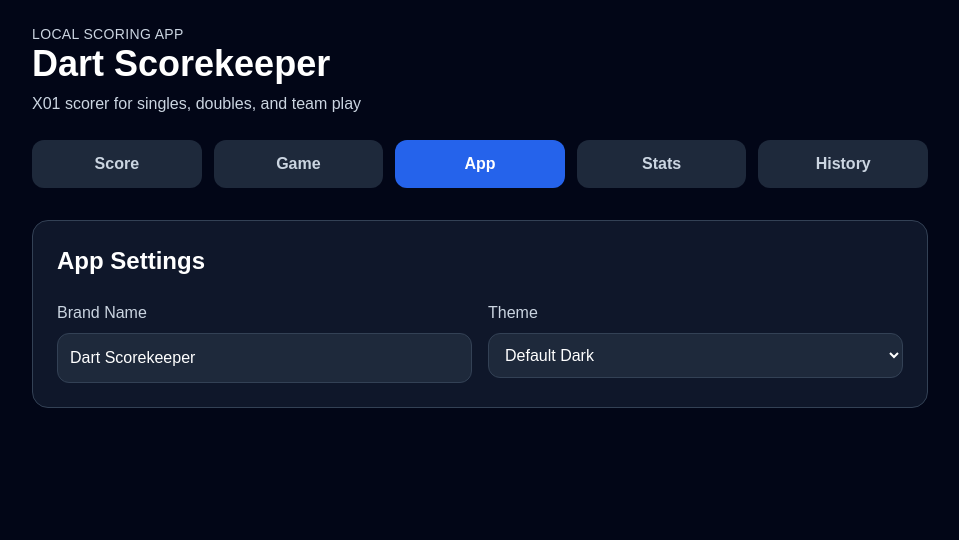
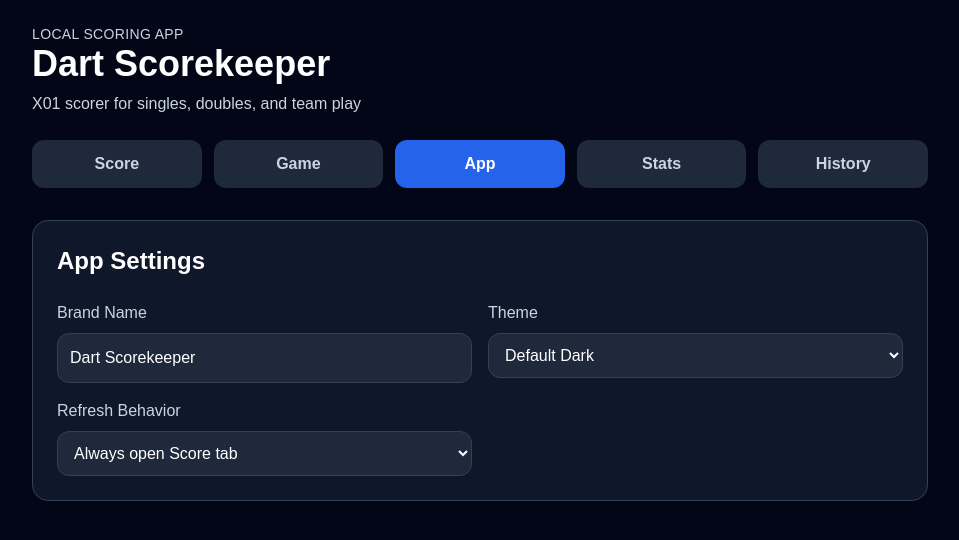
Before and after one commit to bclark303/dart-scorekeeper, a Next.js app: page / in a window 1280 px wide. Both pictures are taken after a click on the button "App". Shown: the top 540 px of the page, without its empty margins (160-1119 px from the left). Built offline with nearby package versions, Linux system fonts and the light colour scheme.

Commit message:
Add refresh behavior setting

```diff
--- a/app/page.tsx
+++ b/app/page.tsx
@@ -12,6 +12,7 @@ import {
   TeamSize,
   ThemeName,
   createTeamSide,
+  RefreshBehavior,
 } from "@/lib/types";
 
 import { ScoreEntry } from "@/components/ScoreEntry";
@@ -42,6 +43,11 @@ export default function Home() {
   // Branding.
   // This is shown in the app header and can later be reused for TV displays/printouts.
   const [brandName, setBrandName] = useState("Dart Scorekeeper");
+
+  // Refresh behavior.
+  // Controls whether a browser refresh opens Score or restores the last tab.
+  const [refreshBehavior, setRefreshBehavior] =
+    useState<RefreshBehavior>("score");
 
   // Match setup options.
   // These control the X01 rules used when a new match is started.
@@ -224,6 +230,14 @@ export default function Home() {
 
       setBrandName(parsedMatch.brandName ?? "Dart Scorekeeper");
 
+      const loadedRefreshBehavior = parsedMatch.refreshBehavior ?? "score";
+      setRefreshBehavior(loadedRefreshBehavior);
+      setActiveView(
+        loadedRefreshBehavior === "last"
+          ? (parsedMatch.activeView ?? "score")
+          : "score",
+      );
+
       setSideOneSize(loadedSideOneSize);
       setSideTwoSize(loadedSideTwoSize);
       setTeamSize(Math.max(loadedSideOneSize, loadedSideTwoSize) as TeamSize);
@@ -294,6 +308,8 @@ export default function Home() {
       bestOfLegs,
       themeName,
       brandName,
+      refreshBehavior,
+      activeView,
       rotationMode,
       dummyScore,
       sideOneSize,
@@ -321,6 +337,8 @@ export default function Home() {
     bestOfLegs,
     themeName,
     brandName,
+    refreshBehavior,
+    activeView,
     matchType,
     teamSize,
     rotationMode,
@@ -1197,8 +1215,10 @@ export default function Home() {
           <AppSettings
             brandName={brandName}
             themeName={themeName}
+            refreshBehavior={refreshBehavior}
             setBrandName={setBrandName}
             setThemeName={setThemeName}
+            setRefreshBehavior={setRefreshBehavior}
           />
         )}
 
--- a/components/AppSettings.tsx
+++ b/components/AppSettings.tsx
@@ -1,17 +1,21 @@
-import { ThemeName } from "@/lib/types";
+import { RefreshBehavior, ThemeName } from "@/lib/types";
 
 type AppSettingsProps = {
   brandName: string;
   themeName: ThemeName;
+  refreshBehavior: RefreshBehavior;
   setBrandName: (brandName: string) => void;
   setThemeName: (themeName: ThemeName) => void;
+  setRefreshBehavior: (refreshBehavior: RefreshBehavior) => void;
 };
 
 export function AppSettings({
   brandName,
   themeName,
+  refreshBehavior,
   setBrandName,
   setThemeName,
+  setRefreshBehavior,
 }: AppSettingsProps) {
   return (
     <section className="rounded-2xl bg-[var(--color-panel)] border border-[var(--color-panel-border)] p-6 mb-8">
@@ -42,6 +46,22 @@ export function AppSettings({
             <option value="firehall">Firehall</option>
           </select>
         </label>
+
+        <label className="block">
+          <span className="block text-[var(--color-text-muted)] mb-2">
+            Refresh Behavior
+          </span>
+          <select
+            className="w-full rounded-xl bg-[var(--color-panel-soft)] border border-[var(--color-panel-border)] p-3"
+            value={refreshBehavior}
+            onChange={(event) =>
+              setRefreshBehavior(event.target.value as RefreshBehavior)
+            }
+          >
+            <option value="score">Always open Score tab</option>
+            <option value="last">Restore last open tab</option>
+          </select>
+        </label>
       </div>
     </section>
   );
--- a/lib/types.ts
+++ b/lib/types.ts
@@ -36,6 +36,17 @@ export type RotationMode = "independent" | "dummy";
  * These map to CSS classes/variables in globals.css.
  */
 export type ThemeName = "default" | "firehall";
+
+/**
+ * Controls which tab the app opens after a browser refresh.
+ *
+ * score:
+ *   Always reopen on the Score tab.
+ *
+ * last:
+ *   Reopen whichever tab was active when the app was last saved.
+ */
+export type RefreshBehavior = "score" | "last";
 
 /**
  * Older player-shaped match participant.
@@ -118,6 +129,8 @@ export type SavedMatchState = {
   bestOfLegs: BestOfLegs;
   themeName: ThemeName;
   brandName: string;
+  refreshBehavior: RefreshBehavior;
+  activeView?: "score" | "game" | "app" | "stats" | "history";
 
   // Current team/side setup.
   sideOneSize: TeamSize;
@@ -164,7 +177,7 @@ export function createTeamSide(
   sideId: string,
   sideName: string,
   memberNames: string[],
-  startingScore: number
+  startingScore: number,
 ): MatchSide {
   const cleanedMemberNames = memberNames
     .map((name) => name.trim())
```
